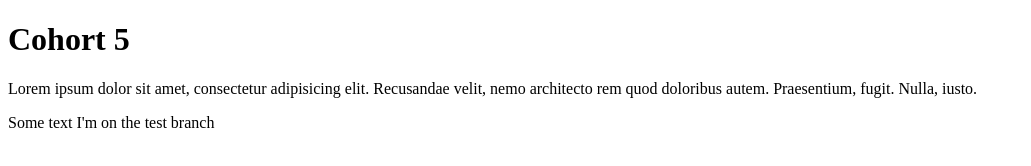
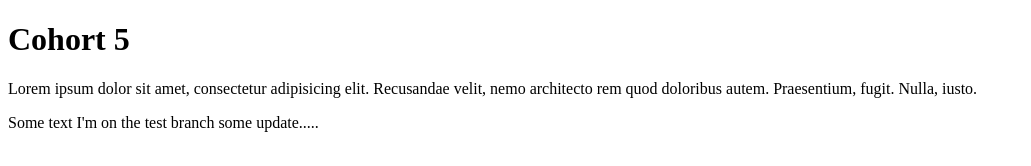
Before and after one commit to sahanyugantha/cohort-5-test, a plain HTML site: page index.html in a window 1280 px wide. Shown: the whole page, without its empty margins (0-1031 px from the left). Drawn offline with Linux system fonts and the light colour scheme.

```diff
--- a/index.html
+++ b/index.html
@@ -12,5 +12,8 @@
 	Some text
 
 	I'm on the test branch
+
+
+	some update.....
 </body>
 </html>
```
Also changed, not shown: gallery.html (added).
